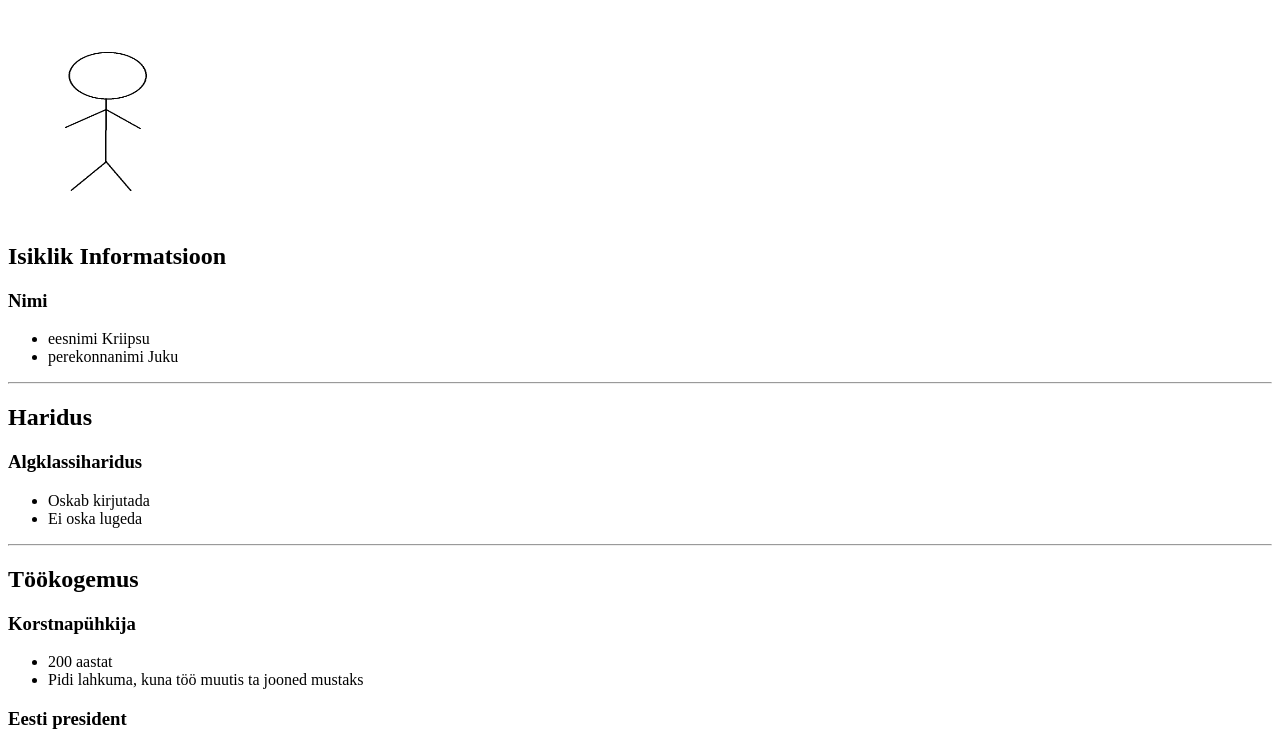
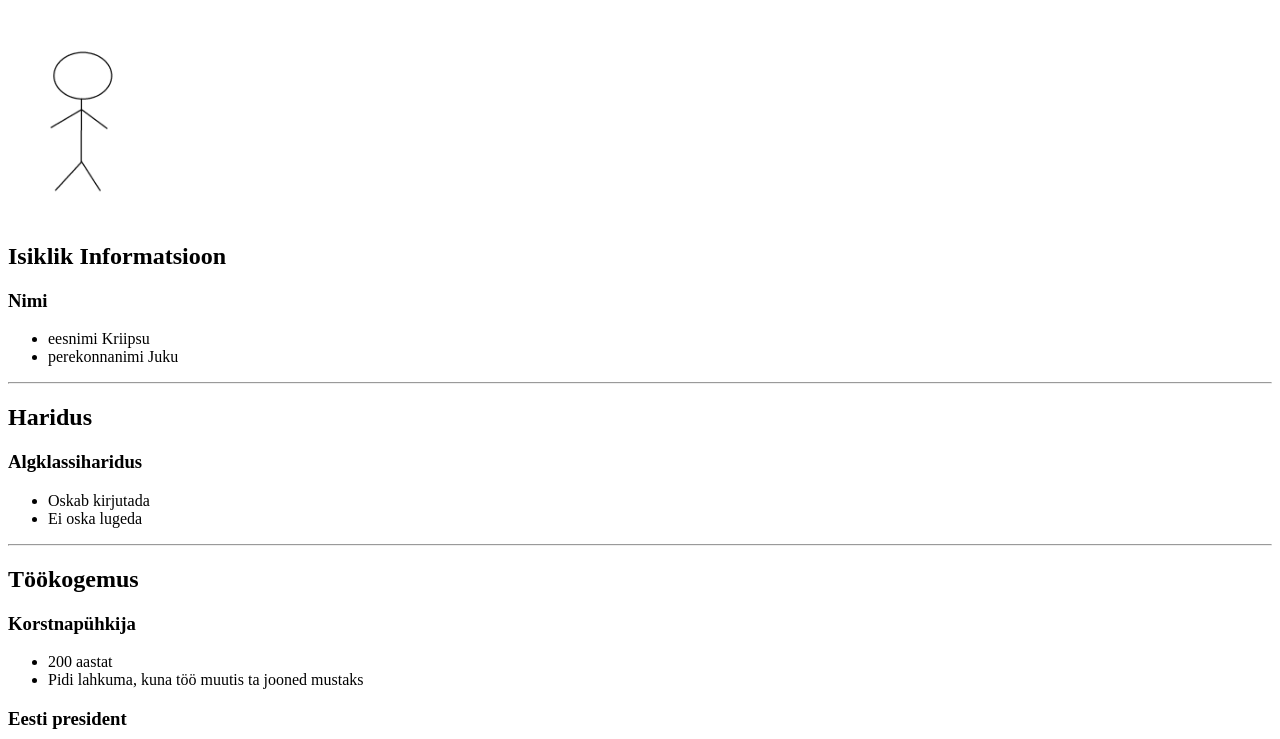
Before and after one commit to KertAstra/HTML5, a plain HTML site: page kodutoo.html in a window 1280 px wide. Shown: the part 61-800 px from the top of the page. Drawn offline with Linux system fonts and the light colour scheme.

Commit message:
Fix HTML formatting and structure in kodutoo.html

```diff
--- a/kodutoo.html
+++ b/kodutoo.html
@@ -7,7 +7,7 @@
 </head>
 <body>
     <h1>Curriculum Vitae</h1>
-    <img src="kriipsujuku.png" alt="" width= "200" height= "200">
+    <img src="kriipsujuku.png" alt="" height= "200">
         <h2>Isiklik Informatsioon</h2>
             <h3>Nimi</h3>
             <ul>
```
